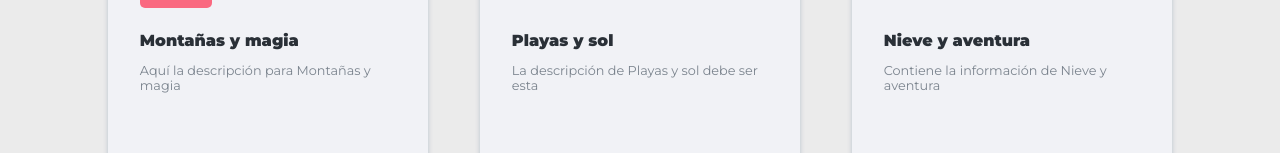
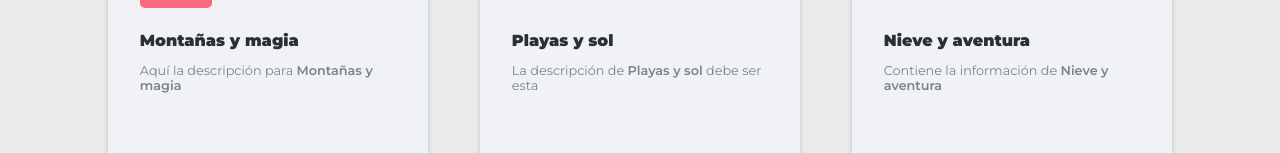
Before and after one commit to JPGallegos1/test24, a plain HTML site: page index.html in a window 1280 px wide. Shown: the part 1074-1227 px from the top of the page. Drawn offline with Linux system fonts and the light colour scheme.

Commit message:
fixed card's span

```diff
--- a/css/sass/_tendencies.scss
+++ b/css/sass/_tendencies.scss
@@ -42,6 +42,10 @@
       box-shadow: 0px 0px 5px 0px $secundaryGray;
       width: 90%;
       margin: 0 auto;
+
+      span{
+        font-weight: 600;
+      }
 
       &:nth-child(2) {
         display: none;
--- a/index.html
+++ b/index.html
@@ -96,7 +96,7 @@
               <img src="./Assets/img/card_01.png" alt="montañas" />
               <div class="description" role="article">
                 <h4>Montañas y magia</h4>
-                <p>Aquí la descripción para Montañas y magia</p>
+                <p>Aquí la descripción para <span>Montañas y magia</span></p>
                 <h3>Nuevo</h3>
               </div>
             </article>
@@ -105,7 +105,7 @@
               <img src="./Assets/img/card_02.png" alt="playas" />
               <div class="description" role="article">
                 <h4>Playas y sol</h4>
-                <p>La descripción de Playas y sol debe ser esta</p>
+                <p>La descripción de <span>Playas y sol</span> debe ser esta</p>
               </div>
             </article>
 
@@ -113,7 +113,7 @@
               <img src="./Assets/img/card_03.png" alt="nieve" />
               <div class="description" role="article">
                 <h4>Nieve y aventura</h4>
-                <p>Contiene la información de Nieve y aventura</p>
+                <p>Contiene la información de <span>Nieve y aventura</span></p>
               </div>
             </article>
           </div>
```
Also changed, not shown: css/app.css, 1 other file.
